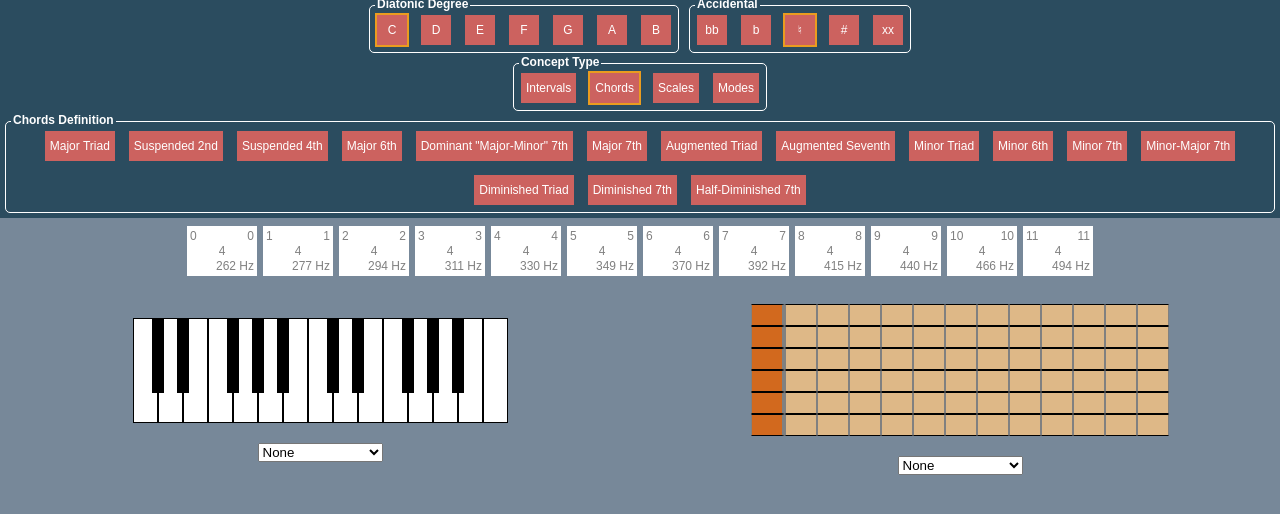
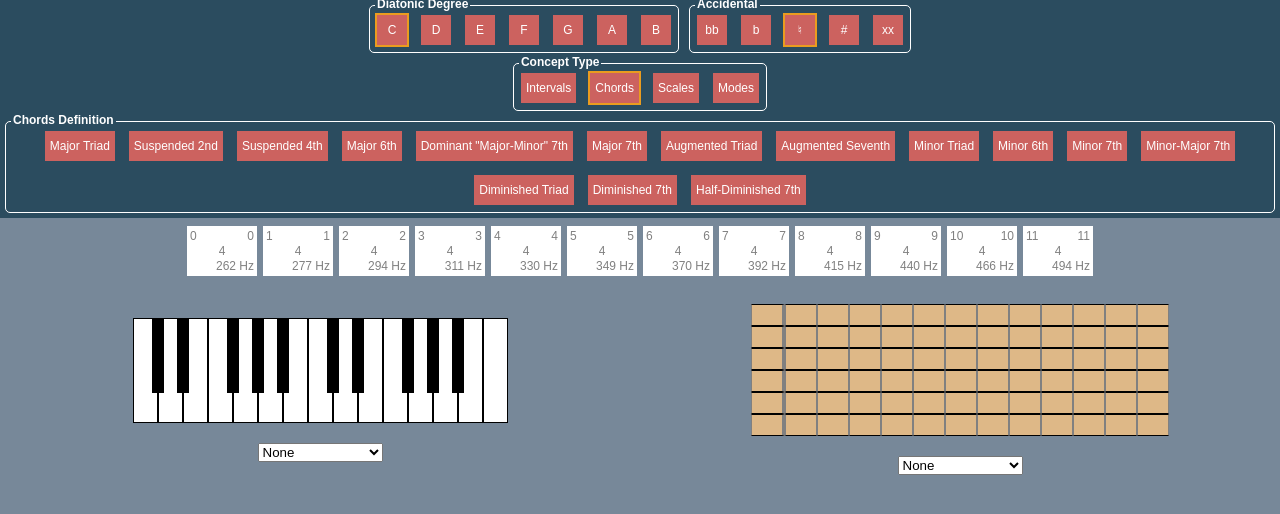
Before and after one commit to dan9418/play-what-beta, a React app: page / in a window 1280 px wide. Shown: the top 514 px of the page. Built offline with nearby package versions, Linux system fonts and the light colour scheme.

Commit message:
color fixes

```diff
--- a/src/ViewManager/Guitar/Guitar.css
+++ b/src/ViewManager/Guitar/Guitar.css
@@ -3,6 +3,11 @@
 	width: 50%;
 	text-align: center;
 	vertical-align: middle;
+}
+
+.wood {
+	background-color: burlywood;
+	color: black;
 }
 
 .guitar {
@@ -17,8 +22,7 @@
 
 .guitar-fret {
 	display: inline-block;
-	background-color: burlywood;
-	color: black;
+	font-weight: bold;
 	height: 20px;
 	width: 30px;
 	border-top: 1px solid black;
@@ -33,7 +37,6 @@
 }
 
 .guitar-fret-open {
-	background-color: chocolate;
 	border-right: 3px solid grey;
 }
 
--- a/src/ViewManager/Guitar/Guitar.tsx
+++ b/src/ViewManager/Guitar/Guitar.tsx
@@ -123,6 +123,8 @@ export class Fret extends React.Component<any> {
         let note = this.getFunctionalNote();
         if(note !== null)
             classes.push(`degree-${note.interval.degree}`);
+        else
+            classes.push(`wood`);
         let name = this.getName(note);
 
 		return e('div', {
--- a/src/ViewManager/Piano/Piano.css
+++ b/src/ViewManager/Piano/Piano.css
@@ -21,12 +21,15 @@
 }
 
 .white-key {
-	background-color: white;
-	color: black;
 	box-shadow:inset 0px 0px 0px 1px black;
 	height: 100px;
 	width: 25px;
 	padding-top: 5px;
+}
+
+.black {
+	background-color: black;
+	color: white;
 }
 
 .black-key-container {
@@ -36,8 +39,6 @@
 
 .black-key {
 	box-shadow:inset 0px 0px 0px 1px black;
-	background-color: black;
-	color: white;
 	height: 70px;
 	width: 12px;
 	position: relative;
--- a/src/ViewManager/Piano/Piano.tsx
+++ b/src/ViewManager/Piano/Piano.tsx
@@ -125,6 +125,8 @@ export class WhiteKey extends React.Component<any> {
         let classes = ['piano-key', 'white-key'];
         if(this.props.functionalNote != null) {
             classes.push(`degree-${this.props.functionalNote.interval.degree}`)
+        } else {
+            classes.push(`degree-0`)
         }
 		return e('div', {
             className: classes.join(' '),
@@ -145,6 +147,9 @@ export class BlackKey extends React.Component<any> {
         if(this.props.functionalNote != null) {
             classes.push(`degree-${this.props.functionalNote.interval.degree}`)
         }
+        else {
+            classes.push(`black`)
+        }
 		return e('div', {
                     className: containerClasses.join(' ')
                 },
```
Also changed, not shown: 1 other file (tests, documents, lock files or other folders).
